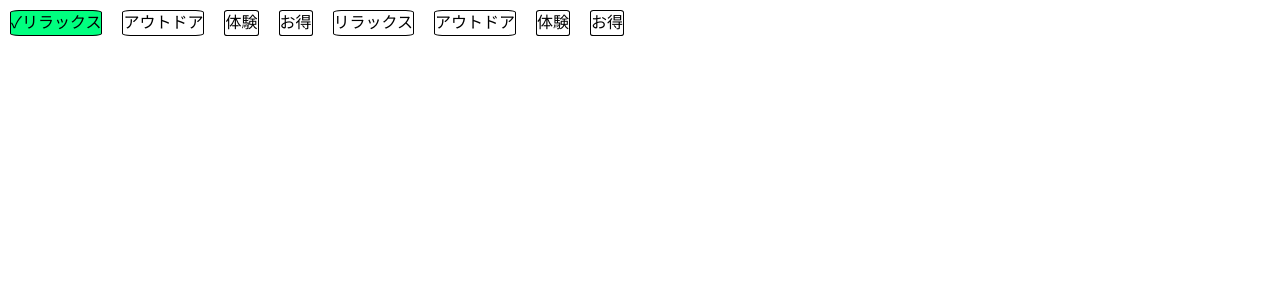
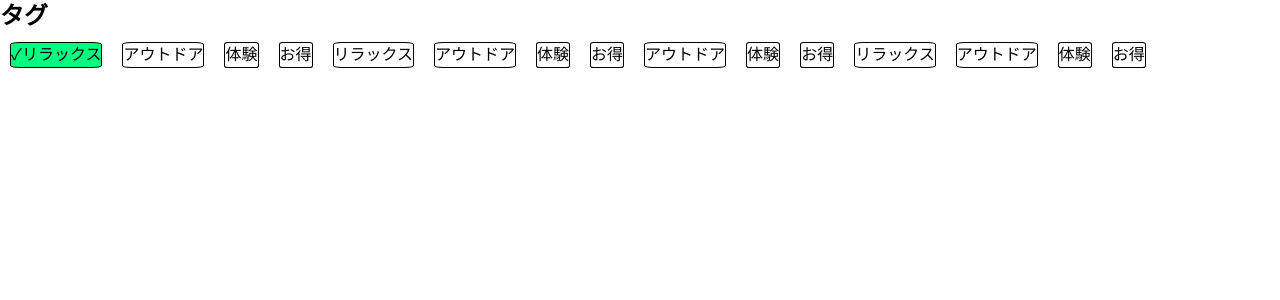
Before and after one commit to soloetsu/soloetsu_frontend, a React (Vite) app: page /tagAreaTest in a window 1280 px wide. Shown: the top 300 px of the page. Built offline with nearby package versions, Linux system fonts and the light colour scheme; a web font is replaced by a local one.

Commit message:
TagAreaTest

```diff
--- a/src/components/TagArea/index.jsx
+++ b/src/components/TagArea/index.jsx
@@ -46,8 +46,16 @@ const CHECKMARK_STYLE = {
 const Button = ({ tag }) => {
 	return (
 		<div>
-				<div style={PARENT_STYLE}>
+			<h2>タグ</h2>
+					<div style={PARENT_STYLE}>
   					<div style={CHILED_STYLE}><button style={BUTTON_STYLE_ONCLICK}><span style={CHECKMARK_STYLE}>&#x2713;</span>リラックス</button></div>
+  					<div style={CHILED_STYLE}><button style={BUTTON_STYLE}>アウトドア</button></div>
+  					<div style={CHILED_STYLE}><button style={BUTTON_STYLE}>体験</button></div>
+  					<div style={CHILED_STYLE}><button style={BUTTON_STYLE}>お得</button></div>
+  					<div style={CHILED_STYLE}><button style={BUTTON_STYLE}>リラックス</button></div>
+  					<div style={CHILED_STYLE}><button style={BUTTON_STYLE}>アウトドア</button></div>
+  					<div style={CHILED_STYLE}><button style={BUTTON_STYLE}>体験</button></div>
+  					<div style={CHILED_STYLE}><button style={BUTTON_STYLE}>お得</button></div>
   					<div style={CHILED_STYLE}><button style={BUTTON_STYLE}>アウトドア</button></div>
   					<div style={CHILED_STYLE}><button style={BUTTON_STYLE}>体験</button></div>
   					<div style={CHILED_STYLE}><button style={BUTTON_STYLE}>お得</button></div>
```
